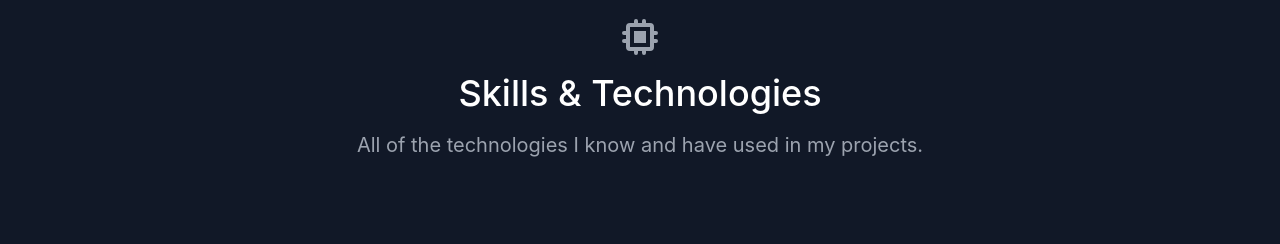
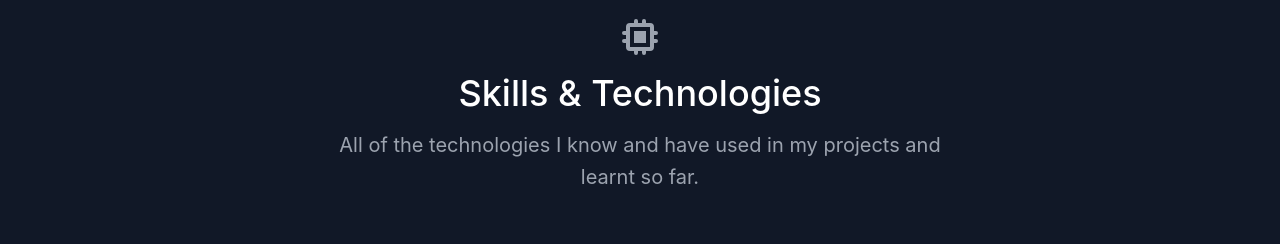
Before and after one commit to karan2605/Personal-Portfolio, a React (Create React App) app: page / in a window 1280 px wide. Shown: the part 2480-2724 px from the top of the page. Built offline with nearby package versions, Linux system fonts and the light colour scheme.

Commit message:
Altered content

```diff
--- a/src/components/Skills.js
+++ b/src/components/Skills.js
@@ -12,7 +12,7 @@ export default function Skills() {
             Skills &amp; Technologies
           </h1>
           <p className="text-xl leading-relaxed xl:w-2/4 lg:w-3/4 mx-auto">
-            All of the technologies I know and have used in my projects.
+            All of the technologies I know and have used in my projects and learnt so far.
           </p>
         </div>
         <div className="flex flex-wrap lg:w-4/5 sm:mx-auto sm:mb-2 -mx-2">
```
